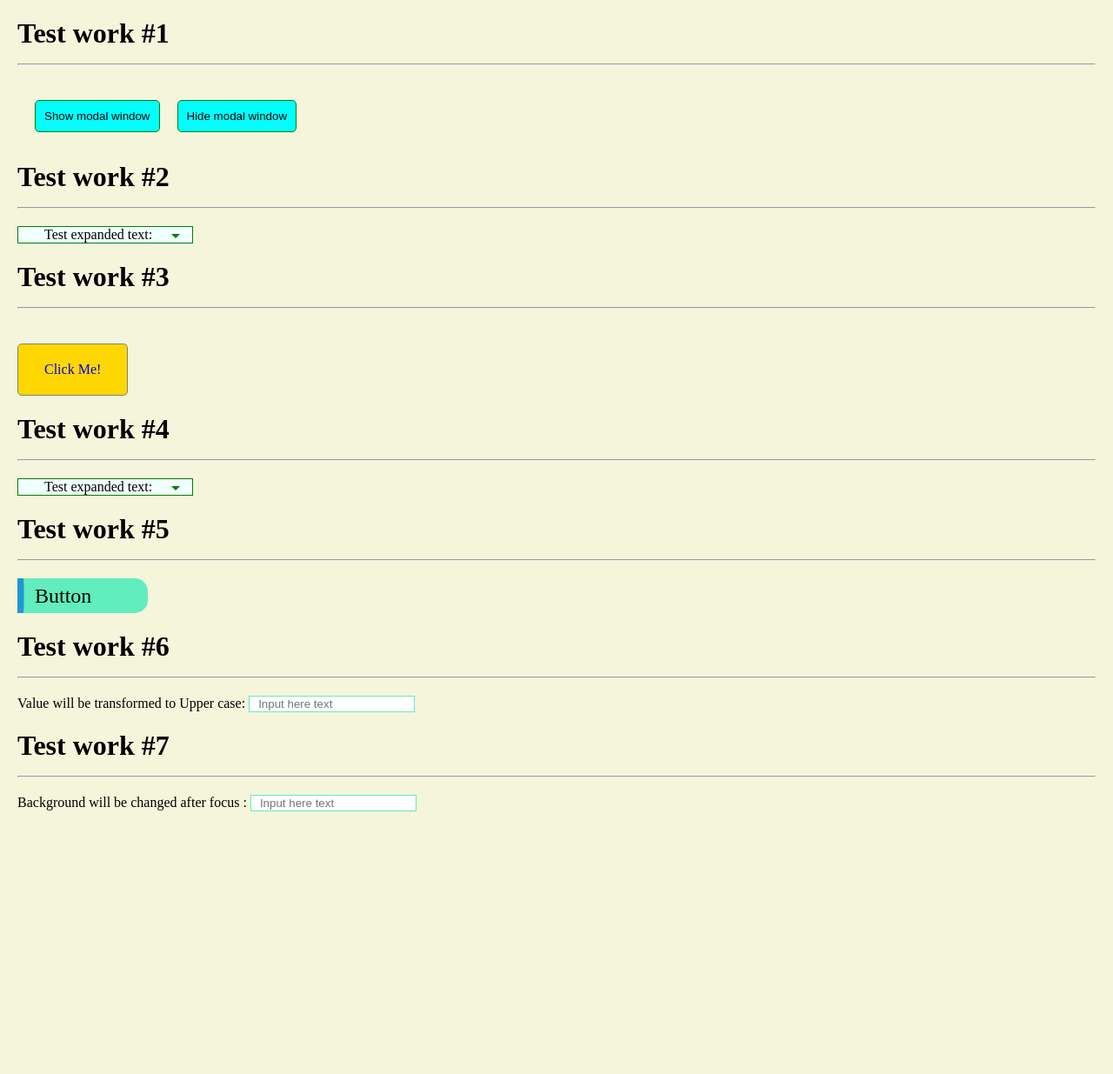
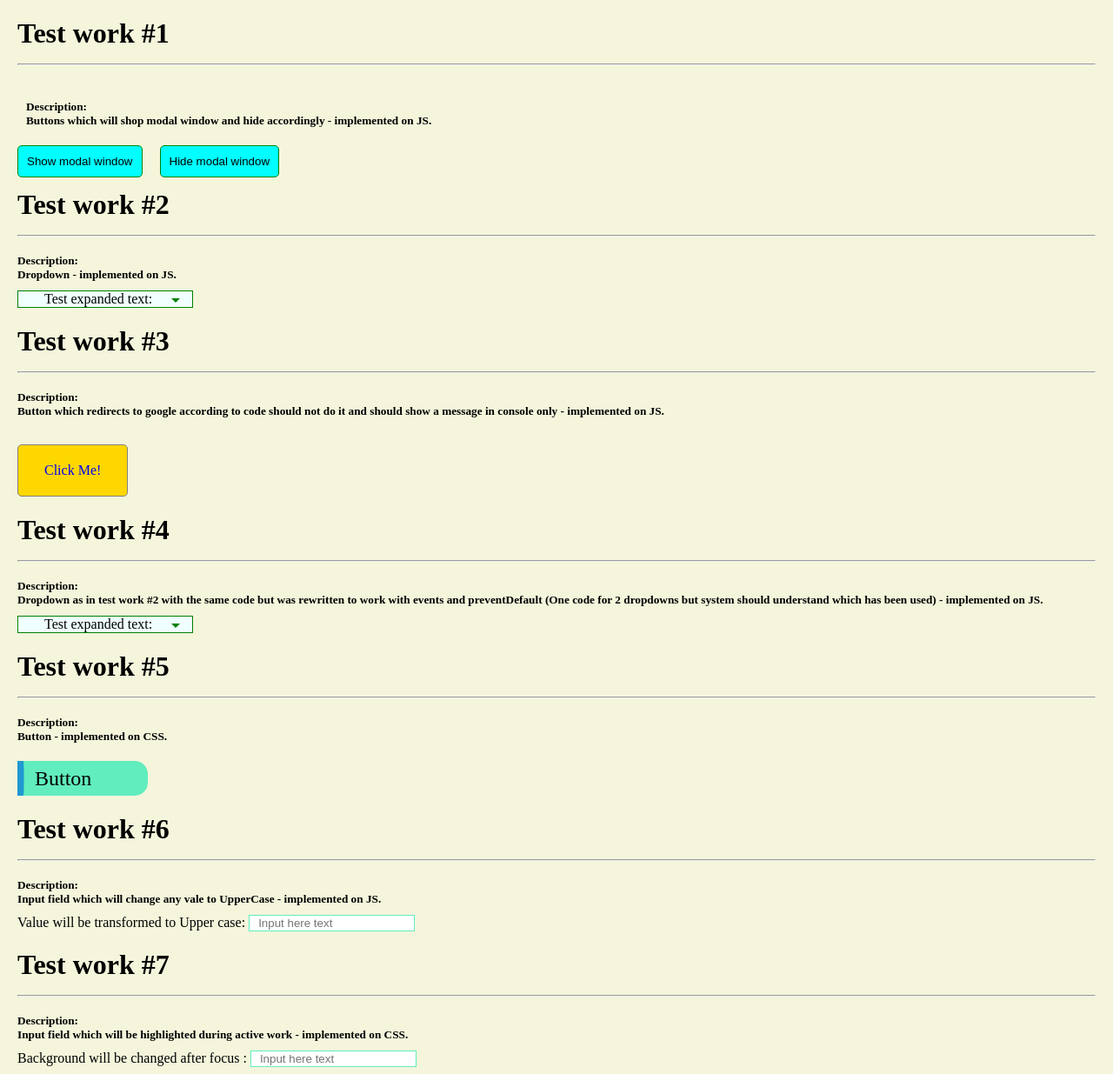
Before and after one commit to VozniukSerhiiQA/fed, a plain HTML site: page index.html in a window 1280 px wide. Shown: the whole page at 87% size. Before the commit the page ends 941 px from the top, so only its background shows below. Drawn offline with Linux system fonts and the light colour scheme.

Commit message:
Added notes to HTML

```diff
--- a/index.html
+++ b/index.html
@@ -12,6 +12,7 @@
 		<!--******************		TEST 1 ***************-->
         <h1>Test work #1 <hr></h1>
         <div id=test1>
+            <h5>Description: <br> Buttons which will shop modal window and hide accordingly - implemented on JS.</h5>
             <input type="button" id="showModal" value="Show modal window" onClick="showDiv('divMsg')"/>
 
             <input type="button" id="hideModal" value="Hide modal window" onClick="hideDiv('divMsg')"/>
@@ -21,6 +22,7 @@
         </div>
 		<!--******************		TEST 2 ***************-->
         <h1>Test work #2 <hr></h1>
+        <h5>Description: <br> Dropdown - implemented on JS.</h5>
         <div id=test2></div>
             <div class='container2'>
                 <div class='list'>
@@ -39,6 +41,7 @@
 
 <!--******************		TEST 3 ***************-->
         <h1>Test work #3 <hr></h1>
+        <h5>Description: <br> Button which redirects to google according to code should not do it and should show a message in console only - implemented on JS.</h5>
         <div id=test3></div>
             <div class='container3'>
 				<a href="https://google.com" onclick="showMsg(event)">Click Me!</a>
@@ -46,7 +49,8 @@
 
 <!--******************		TEST 4***************-->
         <h1>Test work #4 <hr></h1>
-
+        <h5>Description: <br> Dropdown as in test work #2 with the same code but was rewritten to work with events and preventDefault
+            (One code for 2 dropdowns but system should understand which has been used) - implemented on JS.</h5>
             <div class='container2'>
                 <div class='list'>
                     <a class="drop_down_list" onclick="collapsExpand(event)">Test expanded text:</a>
@@ -64,7 +68,7 @@
 
 <!--******************		TEST 5***************-->
         <h1>Test work #5<hr></h1>
-
+        <h5>Description: <br> Button - implemented on CSS.</h5>
         <div class='container5'>
             <div class="tofill">
                 <div class="filling">
@@ -74,13 +78,13 @@
         </div>
 <!--******************		TEST 6***************-->
         <h1>Test work #6<hr></h1>
-
+        <h5>Description: <br> Input field which will change any vale to UpperCase - implemented on JS.</h5>
         <div class='container6'> Value will be transformed to Upper case:
             <input type="text" onchange="change6()" placeholder="Input here text" id="element6">
         </div>
 <!--******************		TEST 7***************-->
         <h1>Test work #7<hr></h1>
-
+        <h5>Description: <br> Input field which will be highlighted during active work - implemented on CSS.</h5>
         <div class='container7'> Background will be changed after focus  :
             <input type="text"  placeholder="Input here text" id="element7">
         </div>
--- a/style.css
+++ b/style.css
@@ -11,12 +11,13 @@ h1 {
     margin: 20px;
 
 }
+h5 {
+    margin: 10px 10px 10px 20px;
+}
+
 div#test1 {
     height: 50px;
-    margin: 20px;
-   // background-color: brown;
     padding: 10px;
-
 
 }
 
```
